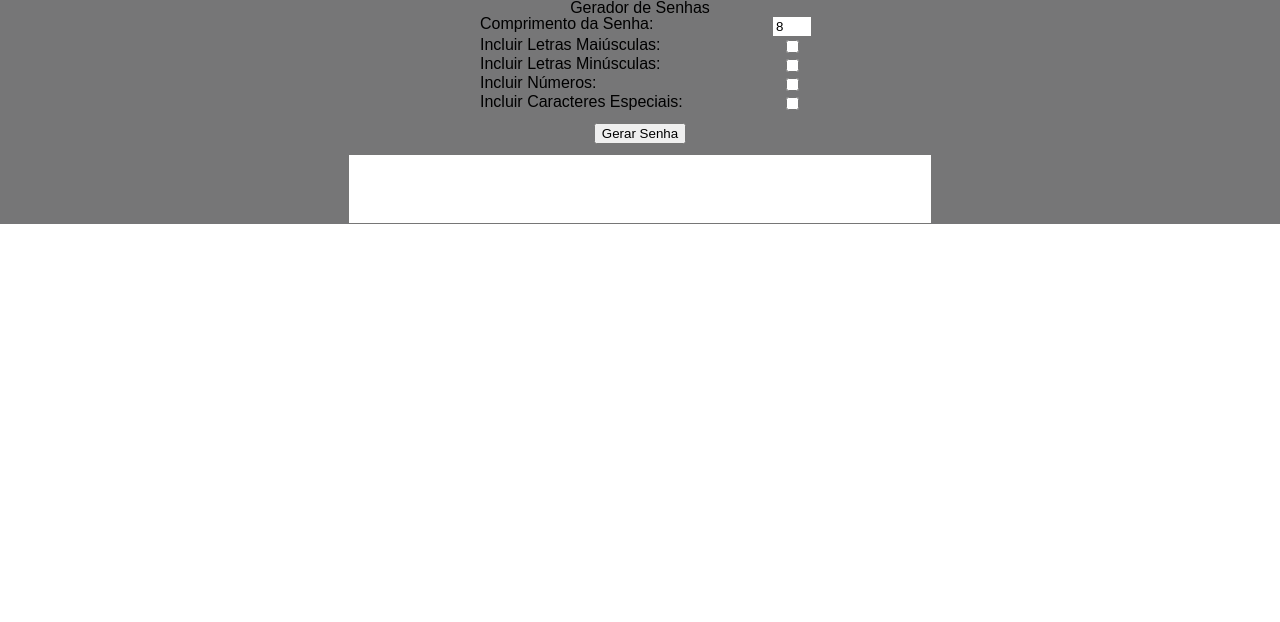
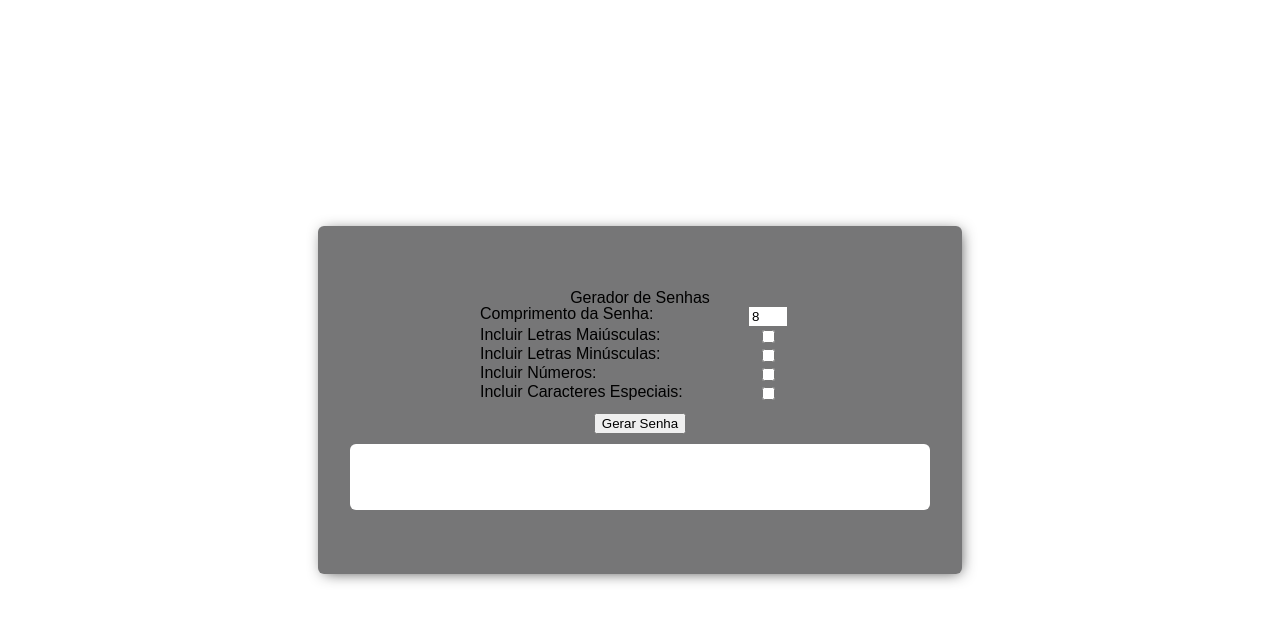
Before and after one commit to IvoBraatz/passwd-generator, a plain HTML site: page index.html in a window 1280 px wide. Drawn offline with Linux system fonts and the light colour scheme.

Commit message:
Update style.css

```diff
--- a/style.css
+++ b/style.css
@@ -2,6 +2,10 @@
 
 body {
     font-family: Arial, sans-serif;
+    display: flex;
+    align-items: center;
+    justify-content: center;
+    height: 100vh;
   }
 
   .container {
@@ -10,6 +14,9 @@ body {
     align-items: center;
     justify-content: center;
     background-color: rgba(28, 28, 29, 0.6);
+    padding: 4rem 2rem;
+    border-radius: 6px;
+    box-shadow: 2px 2px 15px -4px #333333;
   }
 
   .content{
@@ -30,7 +37,7 @@ body {
     display: flex;
     align-items: center;
     justify-content: center;
-    width: 1rem;
+    width: 4rem;
   }
 
   button {
@@ -49,4 +56,7 @@ body {
     justify-content: center;
     font-size: 2.6rem;
     text-align: center;
+    border-radius: 6px;
+    border: none;
+
   }
```
